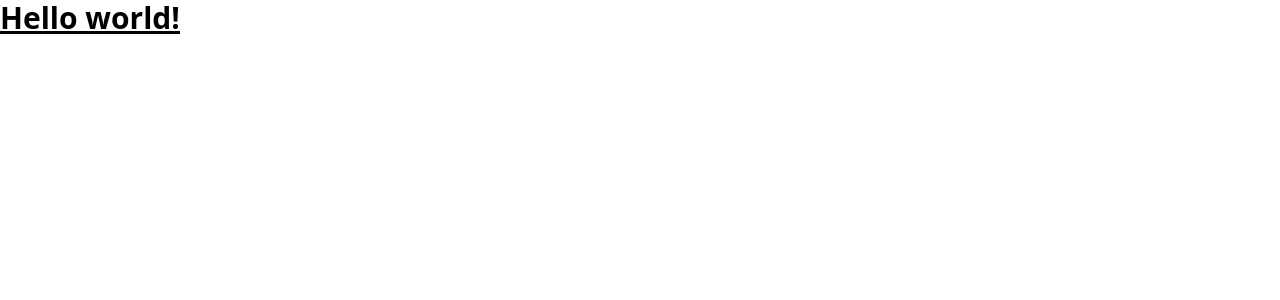
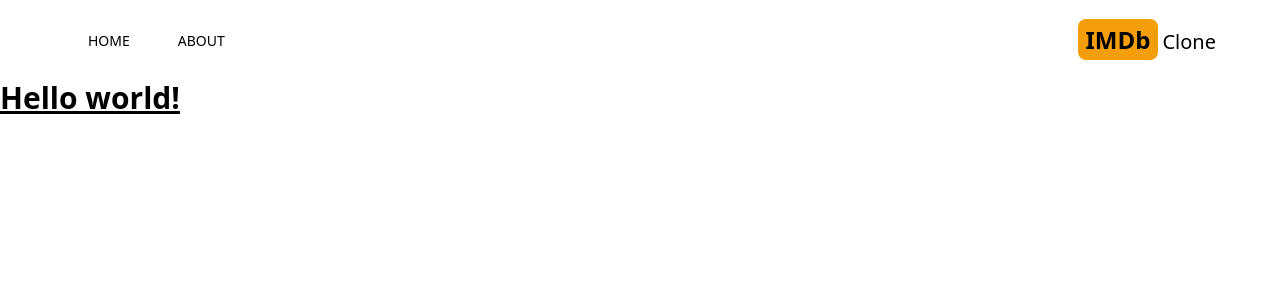
Before and after one commit to Tskhvedadze/IMDB-NEXT.JS, a Next.js app: page / in a window 1280 px wide. Shown: the top 300 px of the page. Built offline with nearby package versions, Linux system fonts and the light colour scheme.

Commit message:
create a header section

```diff
--- a/package.json
+++ b/package.json
@@ -18,6 +18,7 @@
     "next": "13.4.19",
     "react": "18.2.0",
     "react-dom": "18.2.0",
+    "react-icons": "^4.11.0",
     "typescript": "5.2.2"
   },
   "devDependencies": {
--- a/src/app/layout.tsx
+++ b/src/app/layout.tsx
@@ -1,3 +1,5 @@
+import { Header } from "@/components";
+
 import "./globals.css";
 
 export default function RootLayout({
@@ -7,7 +9,15 @@
 }) {
   return (
     <html lang="en">
-      <body>{children}</body>
+      <body>
+        {/* Header */}
+        <Header />
+
+        {/* Navbar */}
+
+        {/* SearchBox */}
+        {children}
+      </body>
     </html>
   );
 }
--- /dev/null
+++ b/src/components/header/Header.tsx
@@ -0,0 +1,29 @@
+import Link from "next/link";
+import { MenuItem } from "../menuItem/MenuItem";
+
+import { AiFillHome } from "react-icons/ai";
+import { BsInfoCircleFill } from "react-icons/bs";
+
+type HeaderProps = {};
+
+export const Header = ({}: HeaderProps) => {
+  return (
+    <div className="flex justify-between mx-2 max-w-6xl sm:mx-auto items-center py-6">
+      <div className="flex">
+        <MenuItem title="HOME" address="/" Icon={AiFillHome} />
+        <MenuItem title="ABOUT" address="/about" Icon={BsInfoCircleFill} />
+      </div>
+
+      <div className="">
+        <Link href="/">
+          <h2 className=" text-2xl">
+            <span className=" font-bold bg-amber-500 py-1 px-2 rounded-lg mr-1">
+              IMDb
+            </span>
+            <span className="text-xl hidden sm:inline">Clone</span>
+          </h2>
+        </Link>
+      </div>
+    </div>
+  );
+};
--- /dev/null
+++ b/src/components/index.ts
@@ -0,0 +1 @@
+export { Header } from "./header/Header";
--- /dev/null
+++ b/src/components/menuItem/MenuItem.tsx
@@ -0,0 +1,19 @@
+import Link from "next/link";
+import { IconType } from "react-icons";
+
+type Props = {
+  title: string;
+  address: string;
+  Icon: IconType;
+};
+
+export const MenuItem = ({ title, address, Icon }: Props) => {
+  return (
+    <div>
+      <Link href={address} className=" mx-4 lg:mx-6 hover:text-amber-600">
+        <Icon className=" text-2xl sm:hidden mx-4" />
+        <p className=" hidden sm:inline my-2 text-sm">{title}</p>
+      </Link>
+    </div>
+  );
+};
```
Also changed, not shown: 1 other file (tests, documents, lock files or other folders).
